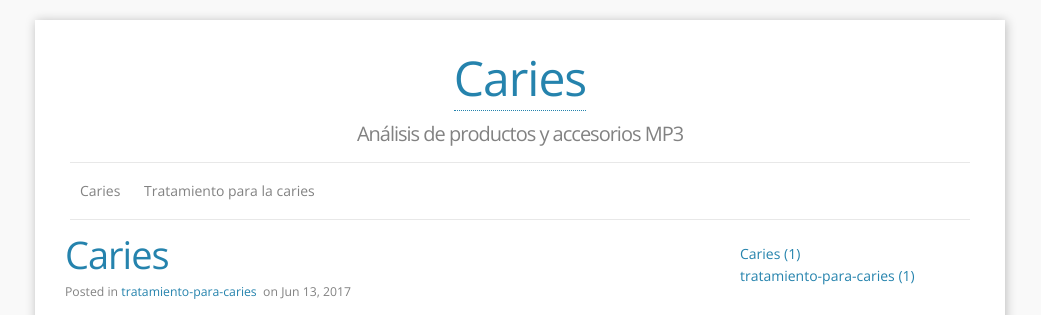
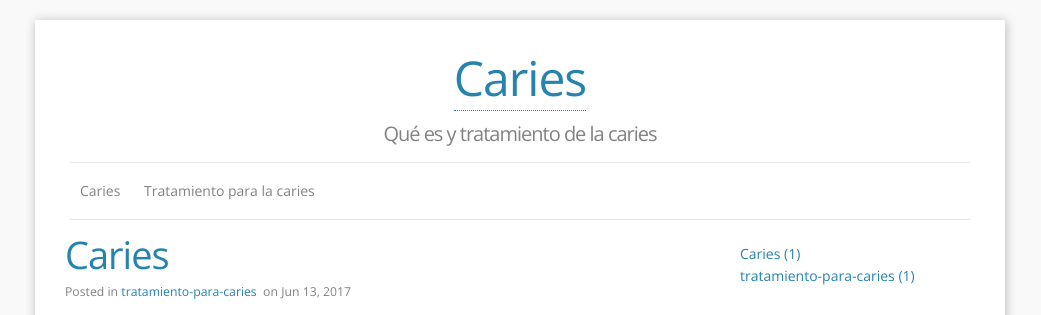
Before and after one commit to sergiodediego/caries.github.io, a Jekyll site: the page built from index.html, in a window 1280 px wide. Shown: the top 315 px of the page, without its empty margins (120-1161 px from the left). Built offline with Jekyll 4.4.1, drawn with Linux system fonts in a browser that asks for light colours; the list of posts is cut into pages by our own code; comment, search, counter and statistics services are not loaded.

Commit message:
modificación config

```diff
--- a/_config.yml
+++ b/_config.yml
@@ -1,8 +1,8 @@
 ### Site info:
 title: Caries
-tagline: Análisis de productos y accesorios MP3
+tagline: Qué es y tratamiento de la caries
 title: "Caries"
-description: "Análisis de los mejores productos y accesorios MP3 actualmente en venta." # You can edit this line in _config.yml. It will appear in your document head meta and in your feed.xml site description
+description: "Análisis de la enfermedad bucodental caries y como podemos frenarla lo antes posible" # You can edit this line in _config.yml. It will appear in your document head meta and in your feed.xml site description
 
 
 url: "http://lacaries.com.es" # the base hostname & protocol for your site
@@ -36,7 +36,7 @@ default_locale: "en" # blog sidebar language set, only include: English(en) and
 Blogroll:
     - name: Caries
       href: http://lacaries.com.es
-      title: Analisis de productos y accesorios MP3
+      title: Qué es y tratamiento de la caries
 
 
 
```
